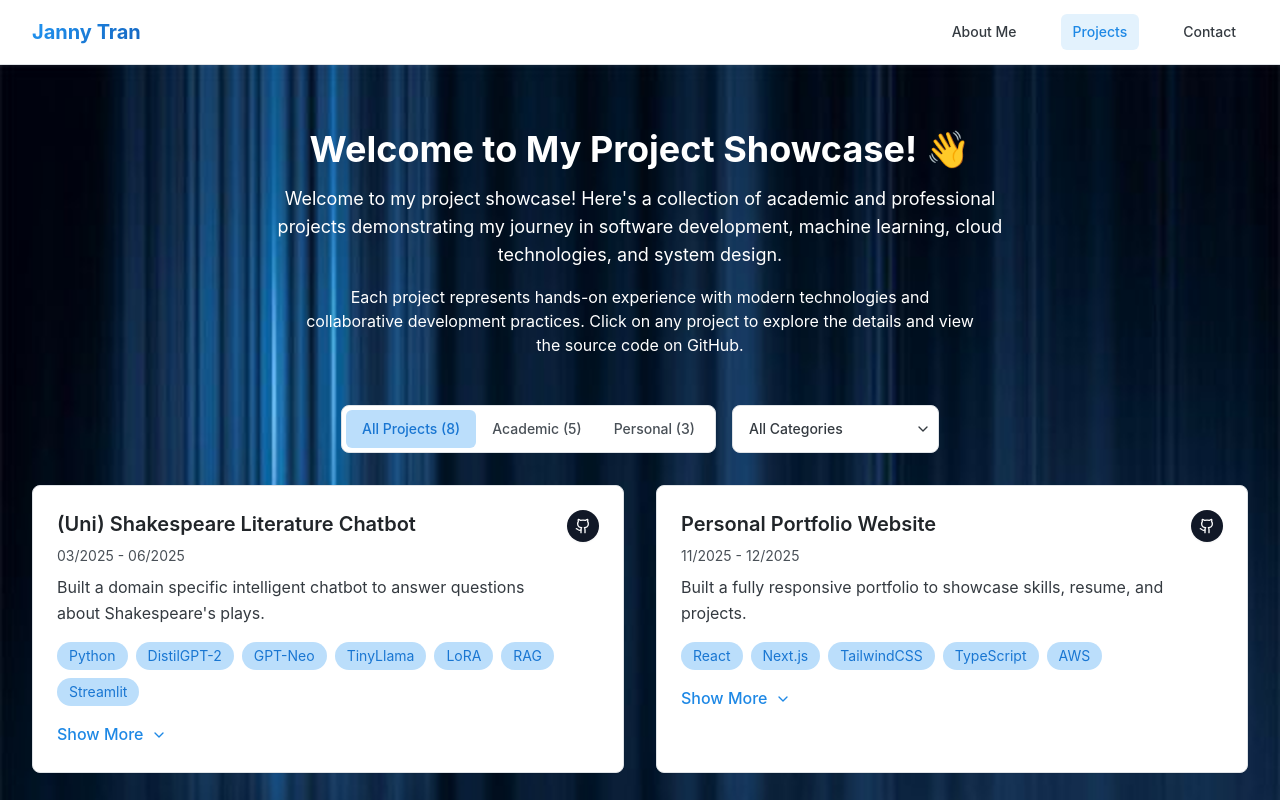
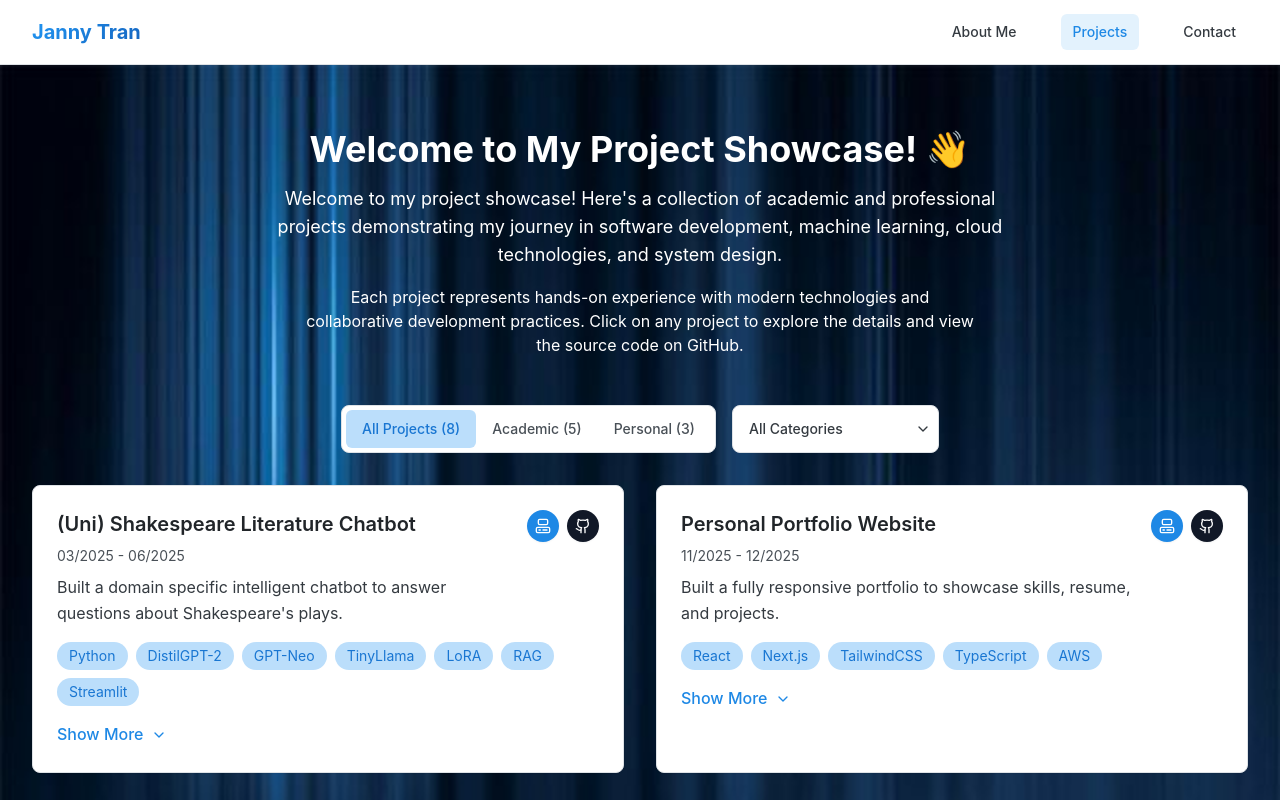
Before and after one commit to id-nynt/250020_Profile-Web, a Next.js app in the folder frontend/: page /projects in a window 1280 px wide. Shown: the top 800 px of the page. Built offline with nearby package versions, Linux system fonts and the light colour scheme.

Commit message:
Update project link

```diff
--- a/frontend/src/app/projects/page.tsx
+++ b/frontend/src/app/projects/page.tsx
@@ -1,7 +1,7 @@
 'use client'
 
 import { useState, useEffect } from 'react'
-import { ChevronDown, Github, ExternalLink, Filter } from 'lucide-react'
+import { ChevronDown, Github, ExternalLink, Filter, Computer } from 'lucide-react'
 import Image from 'next/image'
 import { Project } from '../../types/project'
 import { projectService } from '../../services/projectService'
@@ -26,6 +26,17 @@ const ProjectCard = ({ project }: { project: Project }) => {
             </p>
           </div>
           <div className="flex gap-2 ml-4">
+            {project.projectUrl && (
+              <a
+                href={project.projectUrl}
+                target="_blank"
+                rel="noopener noreferrer"
+                className="bg-accent-600 hover:bg-accent-700 text-white rounded-full p-2 transition-colors shadow-sm"
+                title="View Project Demo"
+              >
+                <Computer size={16} />
+              </a>
+            )}
             <a
               href={project.githubUrl}
               target="_blank"
--- a/frontend/src/data/mockProjects.ts
+++ b/frontend/src/data/mockProjects.ts
@@ -11,6 +11,7 @@ export const mockProjects: Project[] = [
     projectCategory: 'data-ml',
     technologies: ['Python', 'DistilGPT-2', 'GPT-Neo', 'TinyLlama', 'LoRA', 'RAG', 'Streamlit'],
     githubUrl: 'https://github.com/id-nynt/250021_shakespeare-chatbot',
+    projectUrl: 'https://250021shakespeare-chatbot.streamlit.app/',
     team: '3-person team',
     role: 'Team Coordinator & Technical Lead',
     responsibilities: [
@@ -38,6 +39,7 @@ export const mockProjects: Project[] = [
     projectCategory: 'software',
     technologies: ['React', 'Next.js', 'TailwindCSS', 'TypeScript', 'AWS'],
     githubUrl: 'https://github.com/id-nynt/250020_Profile-Web',
+    projectUrl: 'https://250020-profile-web.vercel.app/',
     team: 'Individual project',
     role: 'Full-stack Developer',
     responsibilities: [
--- a/frontend/src/types/project.ts
+++ b/frontend/src/types/project.ts
@@ -9,6 +9,7 @@ export interface Project {
   technologies: string[]
   githubUrl: string
   liveUrl?: string
+  projectUrl?: string
   team?: string
   role?: string
   responsibilities: string[]
```
